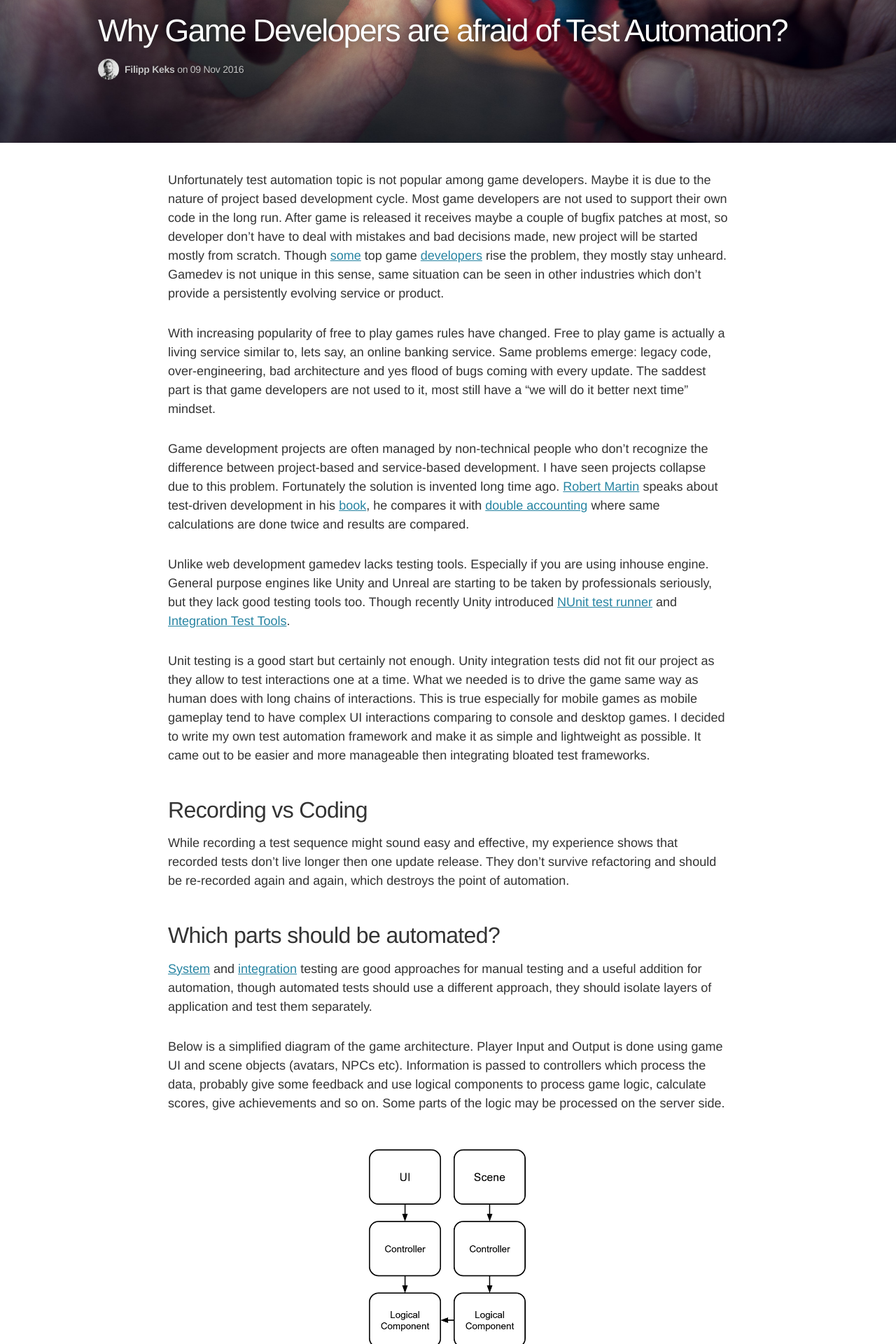
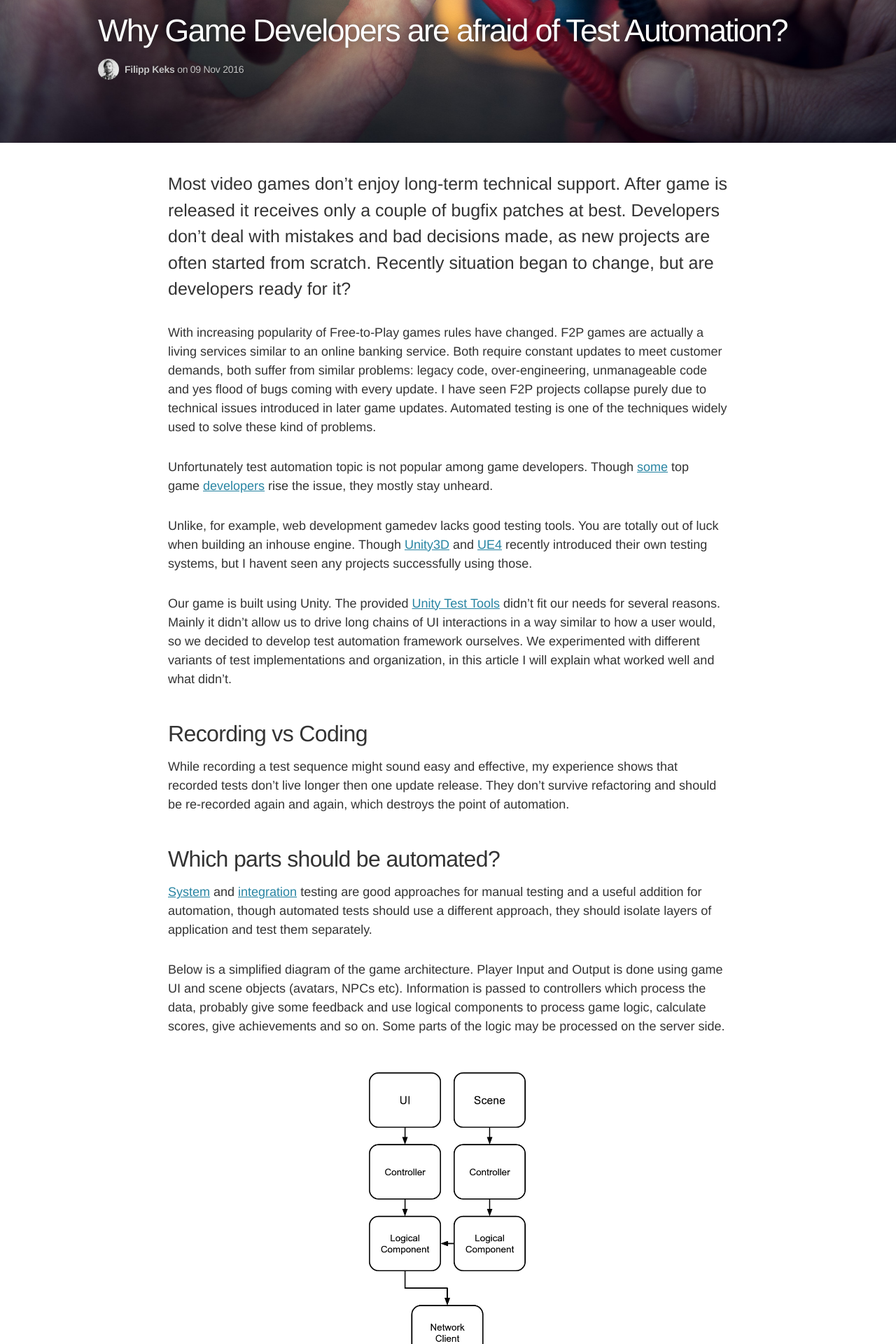
Before and after one commit to taphos/taphos.github.io, a Jekyll site: the page built from _posts/2016-11-09-why-game-developers-are-afraid-of-test-automation.markdown, in a window 1280 px wide. Shown: the part 696-2616 px from the top of the page at 70% size. Built offline with Jekyll 4.4.1, drawn with Linux system fonts in a browser that asks for light colours; nearby versions of some CDN libraries; comment, search, counter and statistics services are not loaded.

Commit message:
testing post

```diff
--- a/_posts/2016-11-09-why-game-developers-are-afraid-of-test-automation.markdown
+++ b/_posts/2016-11-09-why-game-developers-are-afraid-of-test-automation.markdown
@@ -5,15 +5,15 @@ date:   2016-11-09
 image: /assets/article_images/2016-11/gameboy-test.jpg
 ---
 
-Unfortunately test automation topic is not popular among game developers. Maybe it is due to the nature of project based development cycle. Most game developers are not used to support their own code in the long run. After game is released it receives maybe a couple of bugfix patches at most, so developer don't have to deal with mistakes and bad decisions made, new project will be started mostly from scratch. Though [some](http://yetanothergameprogrammingblog.blogspot.com.ee/2010/06/aaa-automated-testing.html) top game [developers](http://blog.agilegamedevelopment.com/) rise the problem, they mostly stay unheard. Gamedev is not unique in this sense, same situation can be seen in other industries which don't provide a persistently evolving service or product.
+Most video games don't enjoy long-term technical support. After game is released it receives only a couple of bugfix patches at best. Developers don't deal with mistakes and bad decisions made, as new projects are often started from scratch. Recently situation began to change, but are developers ready for it?
 
-With increasing popularity of free to play games rules have changed. Free to play game is actually a living service similar to, lets say, an online banking service. Same problems emerge: legacy code, over-engineering, bad architecture and yes flood of bugs coming with every update. The saddest part is that game developers are not used to it, most still have a "we will do it better next time" mindset.
+With increasing popularity of Free-to-Play games rules have changed. F2P games are actually a living services similar to an online banking service. Both require constant updates to meet customer demands, both suffer from similar problems: legacy code, over-engineering, unmanageable code and yes flood of bugs coming with every update. I have seen F2P projects collapse purely due to technical issues introduced in later game updates. Automated testing is one of the techniques widely used to solve these kind of problems.
 
-Game development projects are often managed by non-technical people who don't recognize the difference between project-based and service-based development. I have seen projects collapse due to this problem. Fortunately the solution is invented long time ago. [Robert Martin](https://en.wikipedia.org/wiki/Robert_Cecil_Martin) speaks about test-driven development in his [book](https://www.amazon.com/Clean-Code-Handbook-Software-Craftsmanship/dp/0132350882), he compares it with [double accounting](https://en.wikipedia.org/wiki/Double-entry_bookkeeping_system) where same calculations are done twice and results are compared.
+Unfortunately test automation topic is not popular among game developers. Though [some](http://yetanothergameprogrammingblog.blogspot.com.ee/2010/06/aaa-automated-testing.html) top game [developers](http://blog.agilegamedevelopment.com/) rise the issue, they mostly stay unheard.
 
-Unlike web development gamedev lacks testing tools. Especially if you are using inhouse engine. General purpose engines like Unity and Unreal are starting to be taken by professionals seriously, but they lack good testing tools too. Though recently Unity introduced [NUnit test runner](https://docs.unity3d.com/Manual/testing-editortestsrunner.html) and [Integration Test Tools](https://bitbucket.org/Unity-Technologies/unitytesttools).
+Unlike, for example, web development gamedev lacks good testing tools. You are totally out of luck when building an inhouse engine. Though [Unity3D](https://bitbucket.org/Unity-Technologies/unitytesttools) and [UE4](https://docs.unrealengine.com/latest/INT/Programming/Automation) recently introduced their own testing systems, but I havent seen any projects successfully using those.
 
-Unit testing is a good start but certainly not enough. Unity integration tests did not fit our project as they allow to test interactions one at a time. What we needed is to drive the game same way as human does with long chains of interactions. This is true especially for mobile games as mobile gameplay tend to have complex UI interactions comparing to console and desktop games. I decided to write my own test automation framework and make it as simple and lightweight as possible. It came out to be easier and more manageable then integrating bloated test frameworks.
+Our game is built using Unity. The provided [Unity Test Tools](https://bitbucket.org/Unity-Technologies/unitytesttools) didn't fit our needs for several reasons. Mainly it didn't allow us to drive long chains of UI interactions in a way similar to how a user would, so we decided to develop test automation framework ourselves. We experimented with different variants of test implementations and organization, in this article I will explain what worked well and what didn't.
 
 ## Recording vs Coding
 
--- a/css/main.sass
+++ b/css/main.sass
@@ -325,6 +325,8 @@ body
       -webkit-hyphens: auto
       -moz-hyphens: auto
       hyphens: auto
+      &:first-child
+        font-size: 25px
     a
       color: #2784a2
       text-decoration: underline
```
